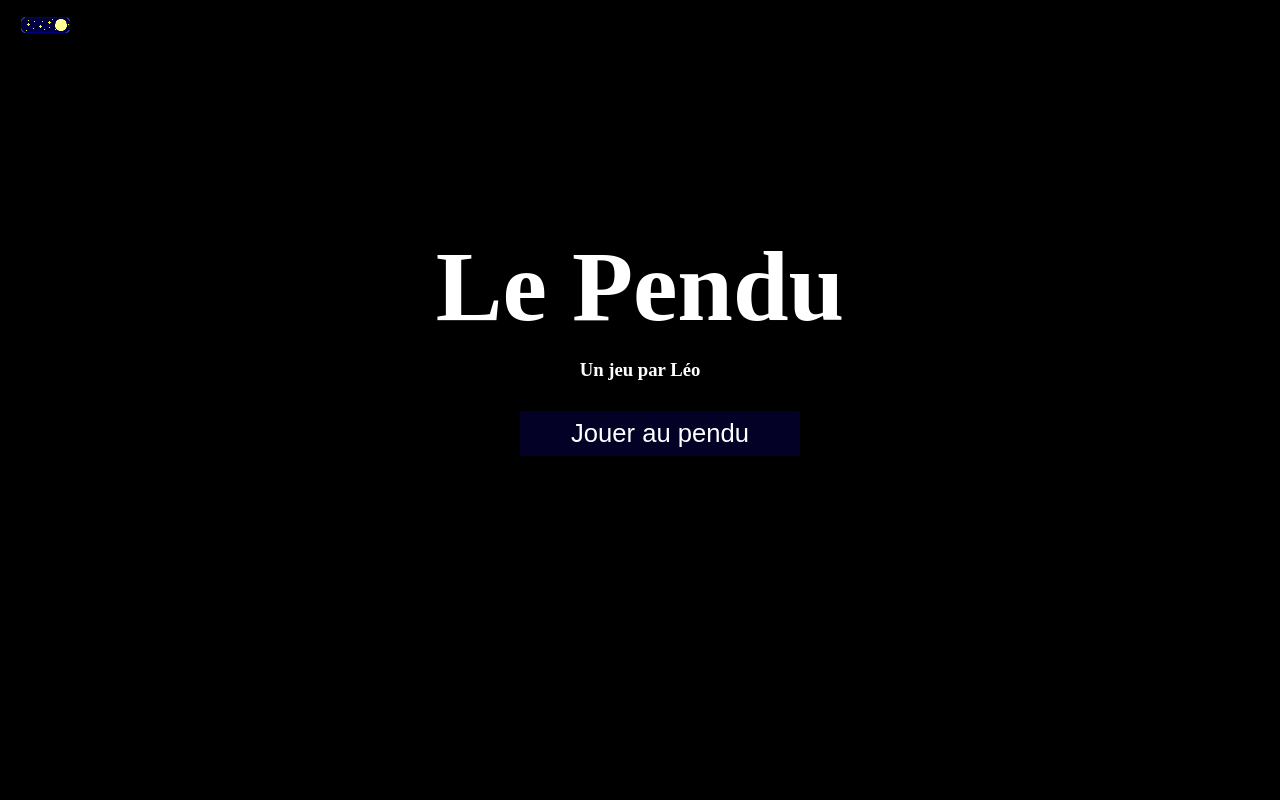
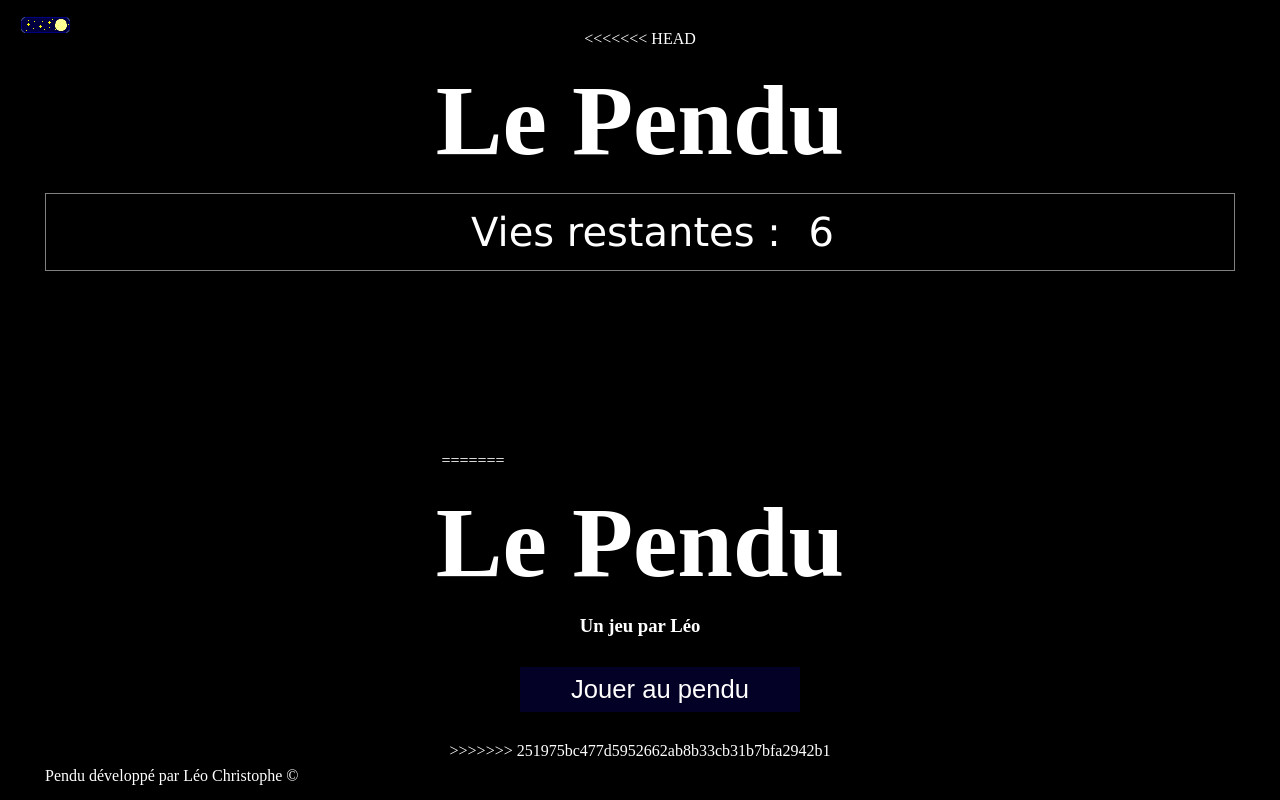
Before and after one commit to leo-christophe/Pendu, a website with bundled scripts: page index.html in a window 1280 px wide. Built offline with nearby package versions, Linux system fonts and the light colour scheme.

Commit message:
sync ordi portable

```diff
--- a/index.html
+++ b/index.html
@@ -9,6 +9,17 @@
     <link href="style/darkmodeStyle.css" rel="stylesheet" />
 </head>
 <body class="dark-mode">
+<<<<<<< HEAD
+
+    <header></header>
+    <h1>Le Pendu</h1>
+    <div class="pendu">Vies restantes : <p id="vieRestante">6</p></div>
+    <div id="lettresIncorrectes"></div>
+
+    <footer>Pendu développé par Léo Christophe &copy</footer>
+
+<script src="main.js"></script>
+=======
 
     <embed src="includes/menu.html" type="text/html" class="menu"></embed>
 
@@ -35,5 +46,6 @@
     </main>
 
     <script src="../js/MenuInitialize.js" type="module"></script>
+>>>>>>> 251975bc477d5952662ab8b33cb31b7bfa2942b1
 </body>
 </html>
```
